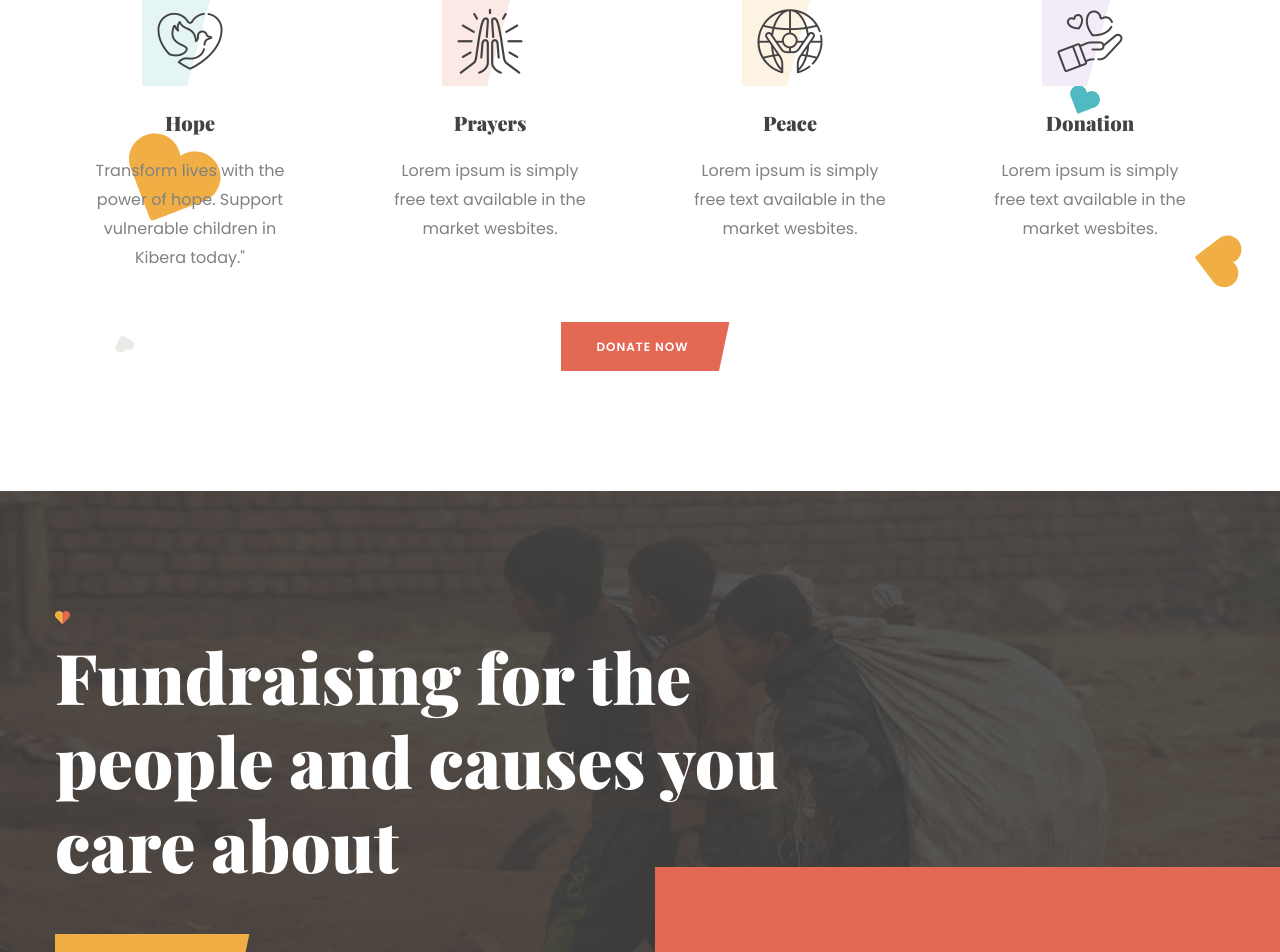
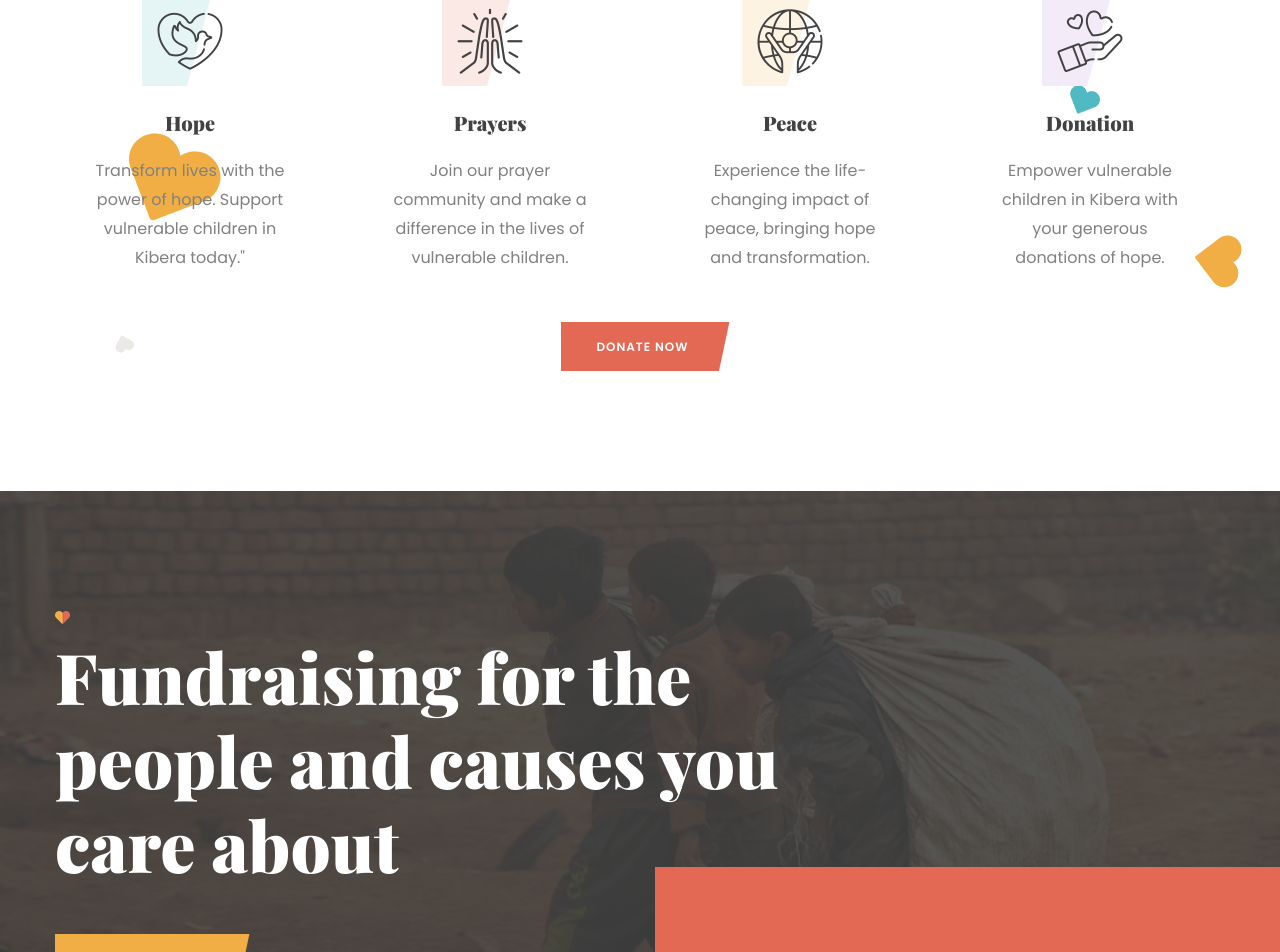
Before and after one commit to felixodette/tptrust, a React (Create React App) app: page / in a window 1280 px wide. Shown: the part 5611-6563 px from the top of the page. Built offline with nearby package versions, Linux system fonts and the light colour scheme; a web font is replaced by a local one.

Commit message:
Update service area text

```diff
--- a/src/components/ServiceArea.js
+++ b/src/components/ServiceArea.js
@@ -52,9 +52,7 @@ const ServiceArea = () => {
                 <div className="service-content">
                   <h4 className="service__title">prayers</h4>
                   <p className="service__desc">
-                    Lorem ipsum is simply free text
-                    available
-                    in the market wesbites.
+                    Join our prayer community and make a difference in the lives of vulnerable children.
                   </p>
                 </div>
               </div>
@@ -69,9 +67,7 @@ const ServiceArea = () => {
                 <div className="service-content">
                   <h4 className="service__title">peace</h4>
                   <p className="service__desc">
-                    Lorem ipsum is simply free text
-                    available
-                    in the market wesbites.
+                    Experience the life-changing impact of peace, bringing hope and transformation.
                   </p>
                 </div>
               </div>
@@ -86,9 +82,7 @@ const ServiceArea = () => {
                 <div className="service-content">
                   <h4 className="service__title">donation</h4>
                   <p className="service__desc">
-                    Lorem ipsum is simply free text
-                    available
-                    in the market wesbites.
+                    Empower vulnerable children in Kibera with your generous donations of hope.
                   </p>
                 </div>
               </div>
```
